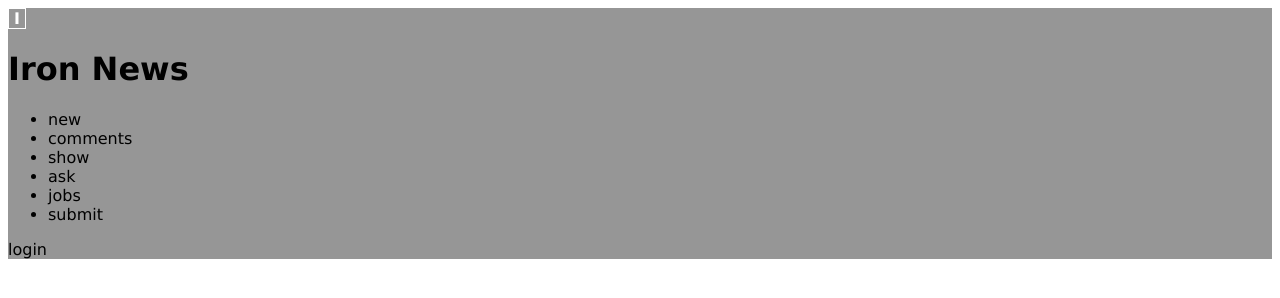
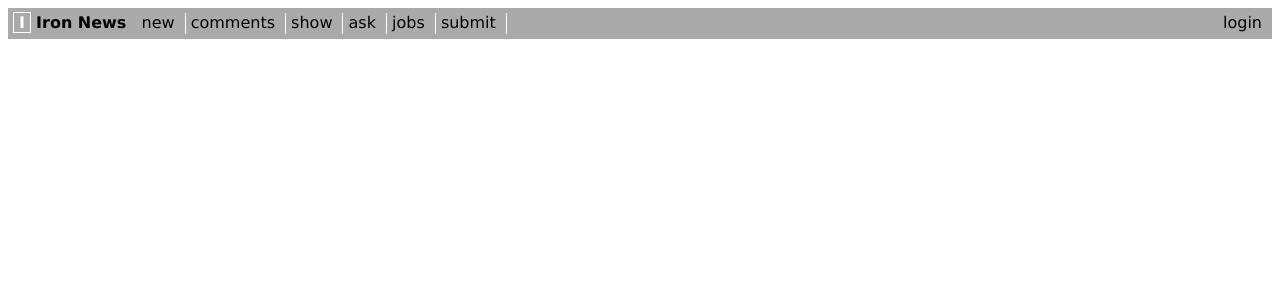
Before and after one commit to alexanderallis/IronNews, a plain HTML site: page index.html in a window 1280 px wide. Drawn offline with Linux system fonts and the light colour scheme.

Commit message:
header finished

```diff
--- a/assets/css/styles.css
+++ b/assets/css/styles.css
@@ -3,7 +3,7 @@
 }
 
 header {
-    background-color: rgb(150,150,150);
+    background-color: rgb(170,170,170);
 }
 
 .icon {
@@ -15,4 +15,46 @@ header {
     padding-left: 5px;
     padding-right: 5px;
     border-width: thin;
+    margin-left: 5px;
 }
+
+header h1 {
+    display: inline-block;
+    font-size: 1em;
+    margin:0;
+    padding:0;
+    padding-right:10px;
+}
+
+nav {
+    display: inline-block;
+    border-style:none;
+    padding-top:5px;
+    padding-bottom:5px;
+}
+
+nav ul{
+    border-style: none;
+    margin:0;
+    padding:0;
+}
+
+nav ul li{
+    display:inline-block;
+    border-style:none;
+    border-color:red;
+    border-right-style:solid;
+    border-right-color: white;
+    border-right-width:thin;
+    padding-right:10px;
+    padding-bottom:2px;
+}
+
+header aside{
+    display: inline-block;
+    float:right;
+    padding-top:5px;
+    padding-right:10px;
+    border-style:none;
+
+}
```
